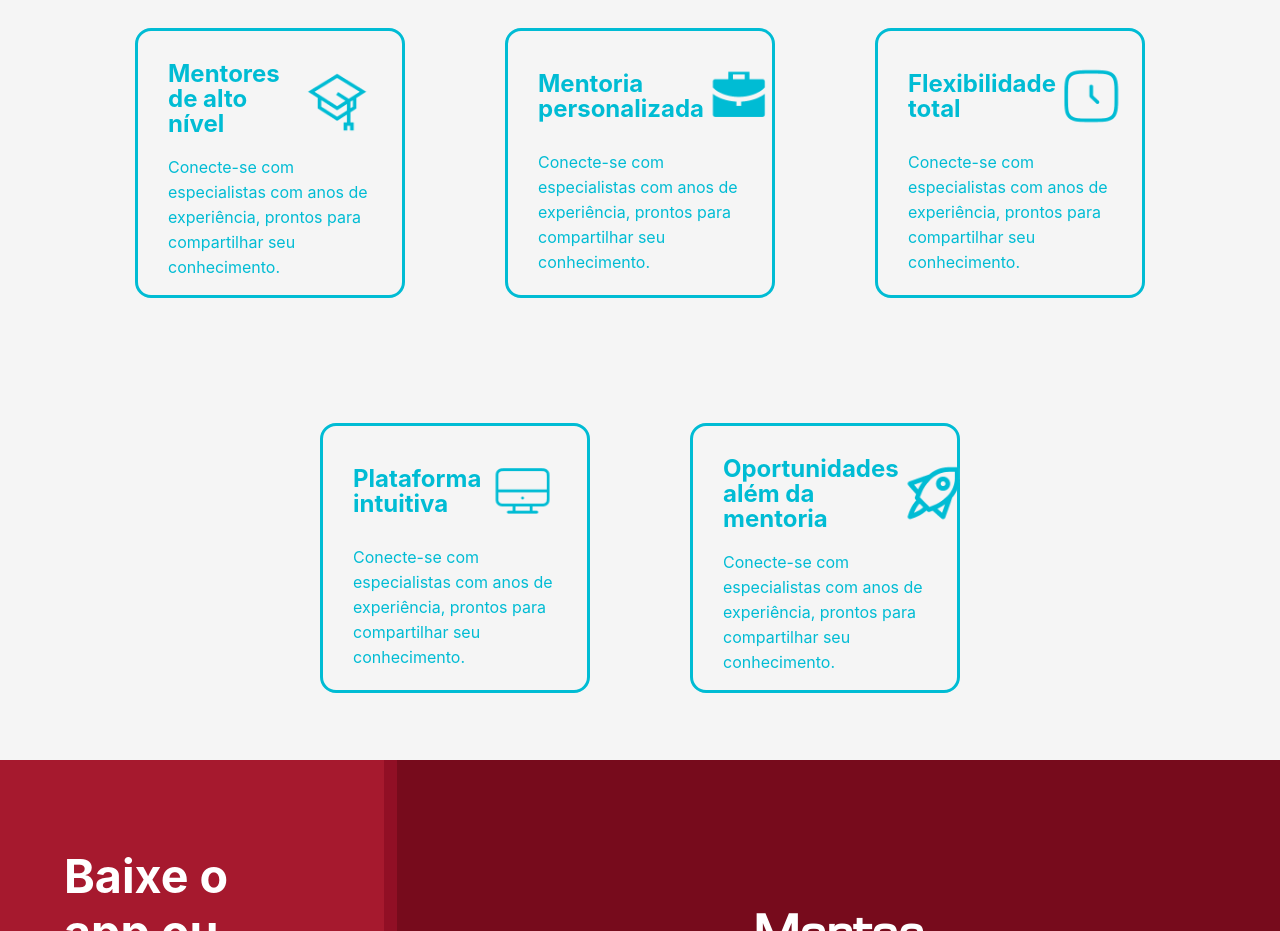
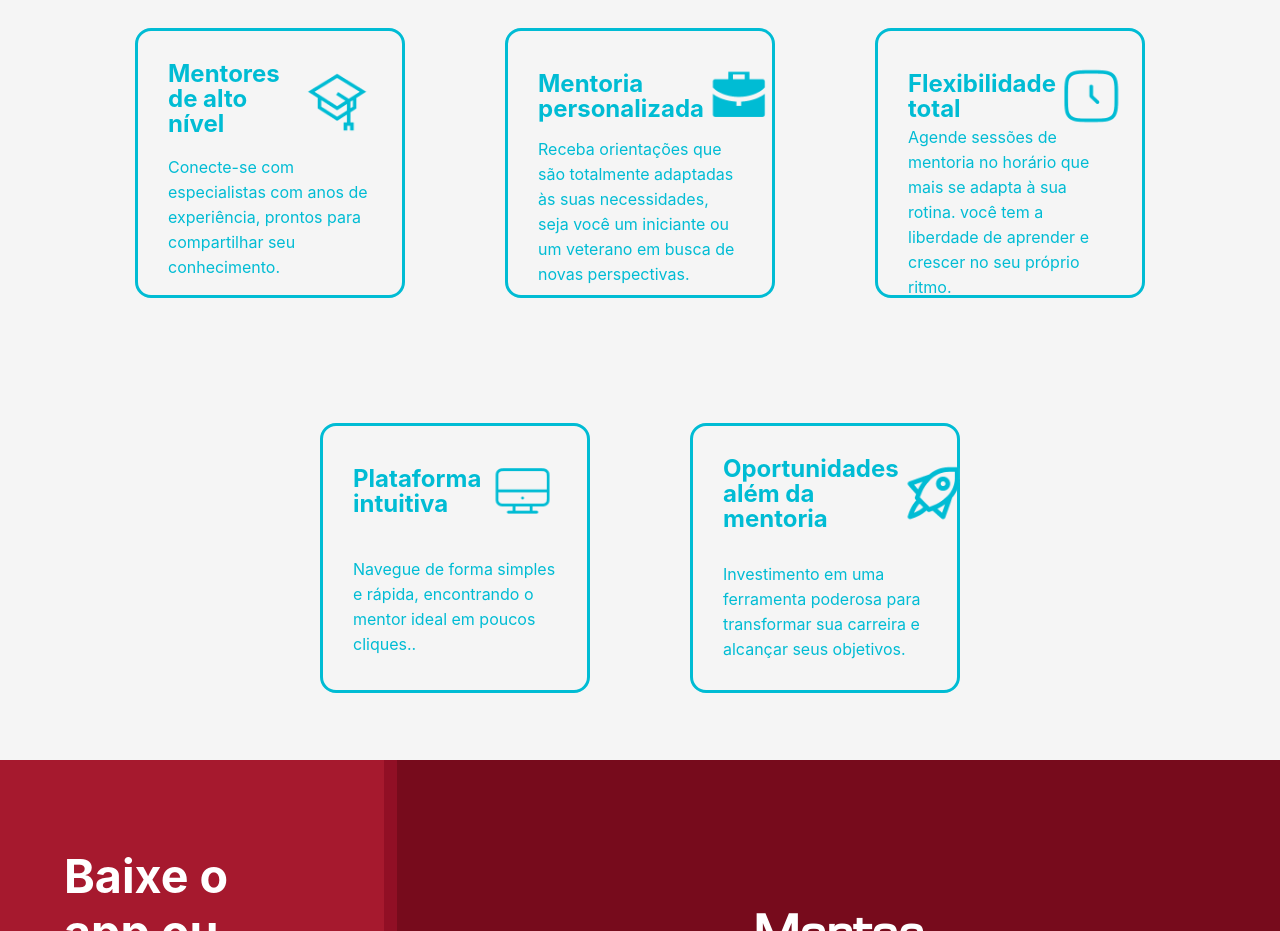
Before and after one commit to devGusta2/Mentec, a React (Create React App) app: page / in a window 1280 px wide. Shown: the part 1640-2571 px from the top of the page. Built offline with nearby package versions, Linux system fonts and the light colour scheme.

Commit message:
Card description

```diff
--- a/src/App.js
+++ b/src/App.js
@@ -63,22 +63,22 @@ function App() {
                   </div>
                   <div className='card'>
                     <div className='rowCard'><h2>Mentoria personalizada</h2><img src={mala}></img></div>
-                    <p>Conecte-se com especialistas com anos de experiência, prontos para compartilhar seu conhecimento.</p>
+                    <p>Receba orientações que são totalmente adaptadas às suas necessidades, seja você um iniciante ou um veterano em busca de novas perspectivas.</p>
                   </div>
                   <div className='card'>
                     <div className='rowCard'><h2>Flexibilidade total</h2><img src={relogio}></img></div>
-                    <p>Conecte-se com especialistas com anos de experiência, prontos para compartilhar seu conhecimento.</p>
+                    <p>Agende sessões de mentoria no horário que mais se adapta à sua rotina. você tem a liberdade de aprender e crescer no seu próprio ritmo.</p>
                   </div>
 
                 </div>
                 <div className='row'>
                 <div className='card'>
                     <div className='rowCard'><h2>Plataforma intuitiva</h2><img src={monitor}></img></div>
-                    <p>Conecte-se com especialistas com anos de experiência, prontos para compartilhar seu conhecimento.</p>
+                    <p>Navegue de forma simples e rápida, encontrando o mentor ideal em poucos cliques..</p>
                   </div>
                   <div className='card'>
                     <div className='rowCard'><h2>Oportunidades além da mentoria</h2><img src={foguete}></img></div>
-                    <p>Conecte-se com especialistas com anos de experiência, prontos para compartilhar seu conhecimento.</p>
+                    <p>Investimento em uma ferramenta poderosa para transformar sua carreira e alcançar seus objetivos.</p>
                   </div>
                 </div>
 
```
